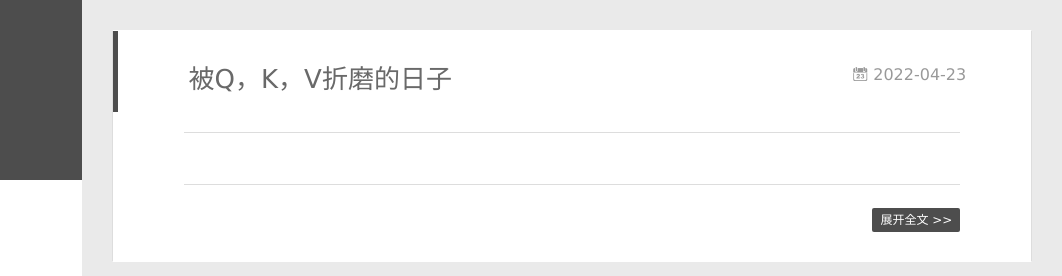
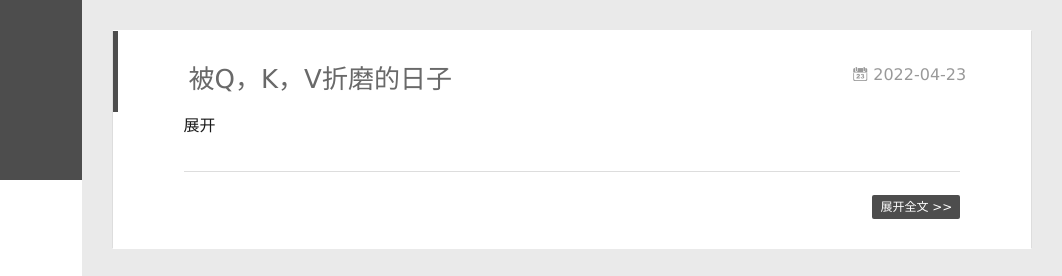
Before and after one commit to ohosh/ohosh.github.io, a plain HTML site: page index.html in a window 1280 px wide. Shown: the top 276 px of the page, 218-1280 px from the left. Drawn offline with Linux system fonts and the light colour scheme; no server answers.

Commit message:
Site updated: 2022-04-23 21:47:02

```diff
--- a/index.html
+++ b/index.html
@@ -178,10 +178,8 @@
 
     <div class="article-entry" itemprop="articleBody">
 
-        <hr>
-<details>
-<summary>
-</summary>
+        <details>
+<summary>展开</summary>
 
 
 <blockquote>
```
Also changed, not shown: 2022/04/23/被Q，K，V折磨的日子/index.html (+5 -7 lines).
